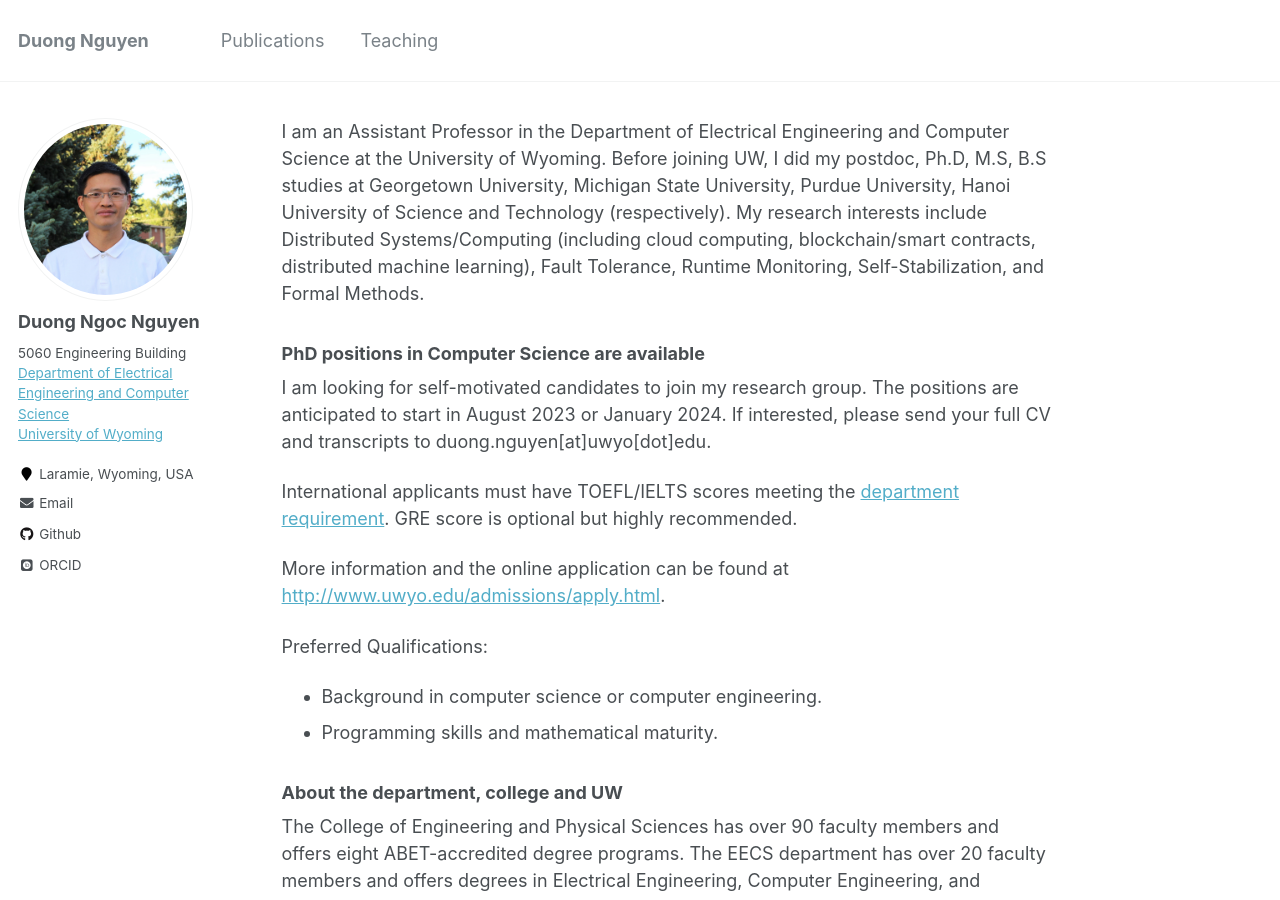
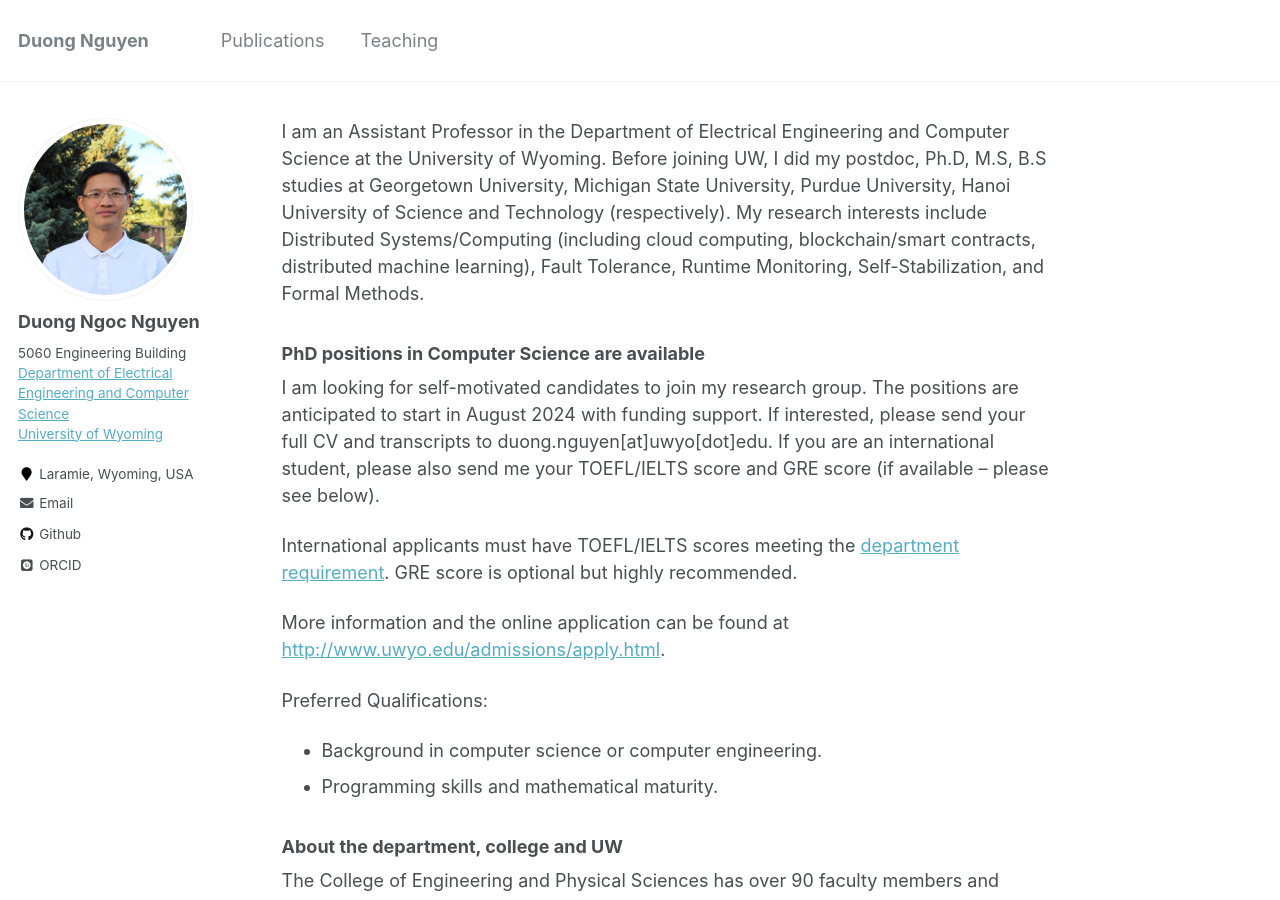
Before and after one commit to duongnn/duongnn.github.io, a Jekyll site: the page built from _pages/about.md, in a window 1280 px wide and 900 px high. Built offline with Jekyll 4.4.1, drawn with Linux system fonts in a browser that asks for light colours; some web fonts are replaced.

Commit message:
post for Fall 2024

```diff
--- a/_pages/about.md
+++ b/_pages/about.md
@@ -14,7 +14,7 @@ My research interests include Distributed Systems/Computing (including cloud com
 
 ### PhD positions in Computer Science are available
 
-I am looking for self-motivated candidates to join my research group. The positions are anticipated to start in August 2023 or January 2024. If interested, please send your full CV and transcripts to duong.nguyen[at]uwyo[dot]edu.
+I am looking for self-motivated candidates to join my research group. The positions are anticipated to start in August 2024 with funding support. If interested, please send your full CV and transcripts to duong.nguyen[at]uwyo[dot]edu. If you are an international student, please also send me your TOEFL/IELTS score and GRE score (if available -- please see below).
 
 International applicants must have TOEFL/IELTS scores meeting the [department requirement](https://www.uwyo.edu/EECS/graduate/admissions-info.html). GRE score is optional but highly recommended.
 
```
